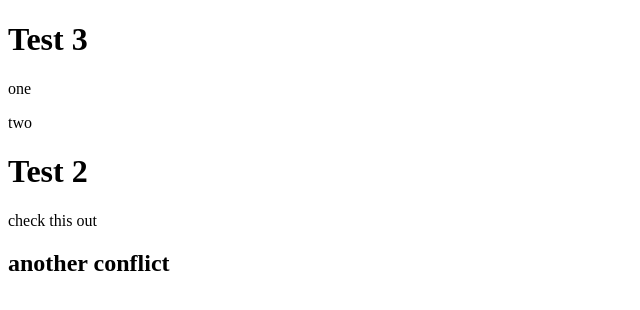
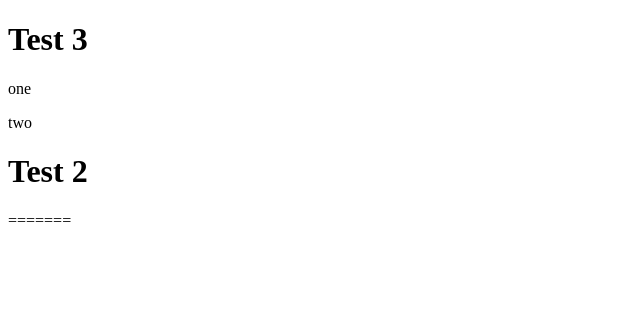
Before and after one commit to MohamedBouhadrah/first-rep, a plain HTML site: page index.html in a window 1280 px wide. Shown: the whole page, without its empty margins (0-640 px from the left). Drawn offline with Linux system fonts and the light colour scheme.

Commit message:
Update index.html

```diff
--- a/index.html
+++ b/index.html
@@ -11,7 +11,6 @@
     <p>two</p>
 
     <h1>Test 2</h1>
-    <p> check this out</p>
-    <h2>another conflict</h2>
+    <p> ======= </p>
 </body>
 </html>
```
